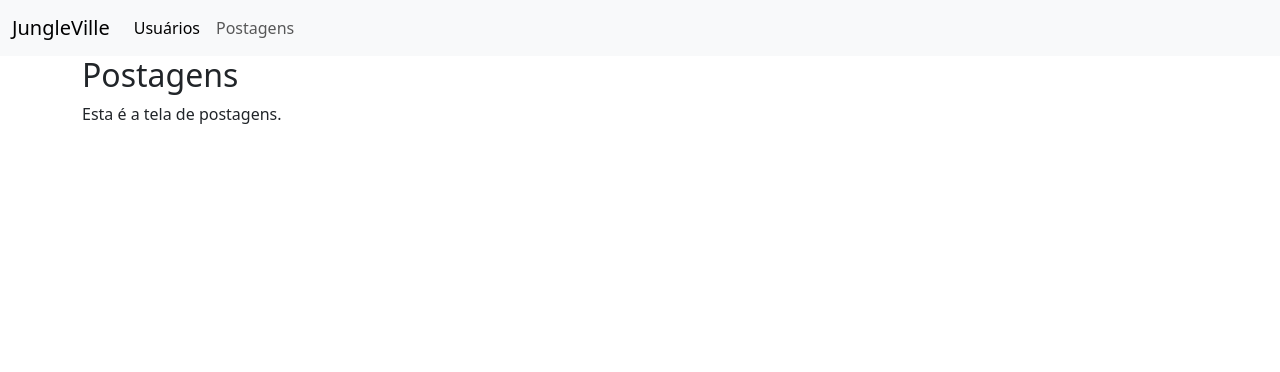
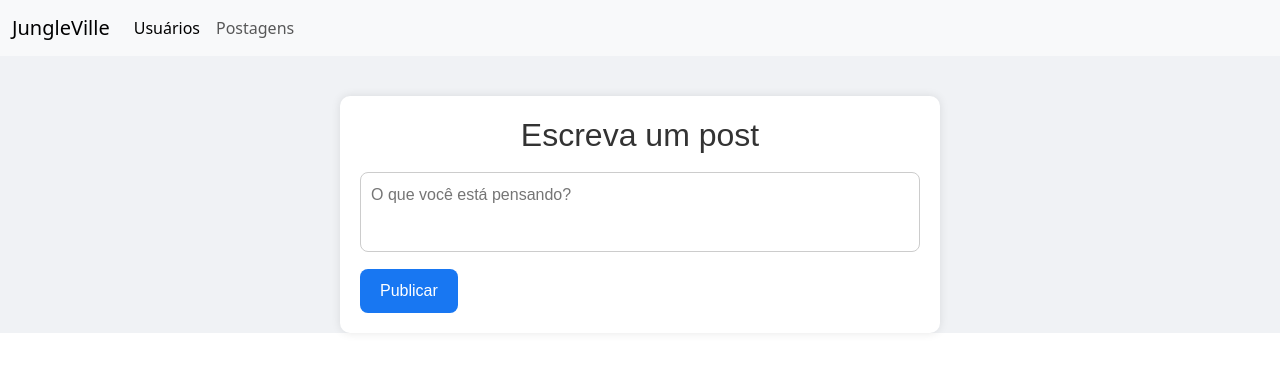
Before and after one commit to KaueGomesCidral/fabsofta-Kaue-Gabriel, an Angular app in the folder projfabsoft_frontend/: page /postagens in a window 1280 px wide. Shown: the top 372 px of the page. Built offline with nearby package versions, Linux system fonts and the light colour scheme; no server answers.

Commit message:
tela postagem

```diff
--- a/projfabsoft_frontend/src/app/postagem/postagem.component.html
+++ b/projfabsoft_frontend/src/app/postagem/postagem.component.html
@@ -1,4 +1,93 @@
-<main class="container">
-    <h2>Postagens</h2>
-    <p>Esta é a tela de postagens.</p>
-  </main>
+<!DOCTYPE html>
+<html lang="pt-br">
+<head>
+  <meta charset="UTF-8">
+  <title>Mini Rede Social</title>
+  <style>
+    body {
+      margin: 0;
+      padding: 0;
+      font-family: Arial, sans-serif;
+      background-color: #f0f2f5;
+      display: flex;
+      flex-direction: column;
+      align-items: center;
+    }
+
+    .container {
+      width: 100%;
+      max-width: 600px;
+      margin-top: 40px;
+      padding: 20px;
+      background-color: #fff;
+      box-shadow: 0 0 10px rgba(0,0,0,0.1);
+      border-radius: 10px;
+    }
+
+    h2 {
+      text-align: center;
+      color: #333;
+    }
+
+    textarea {
+      width: 100%;
+      height: 80px;
+      padding: 10px;
+      margin-top: 10px;
+      border: 1px solid #ccc;
+      border-radius: 8px;
+      resize: none;
+      font-size: 16px;
+    }
+
+    button {
+      margin-top: 10px;
+      padding: 10px 20px;
+      font-size: 16px;
+      background-color: #1877f2;
+      color: white;
+      border: none;
+      border-radius: 8px;
+      cursor: pointer;
+    }
+
+    button:hover {
+      background-color: #155cc1;
+    }
+
+    .post {
+      background-color: #e4e6eb;
+      margin-top: 20px;
+      padding: 15px;
+      border-radius: 10px;
+      word-wrap: break-word;
+    }
+  </style>
+</head>
+<body>
+
+  <div class="container">
+    <h2>Escreva um post</h2>
+    <textarea id="postText" placeholder="O que você está pensando?"></textarea>
+    <button onclick="publicarPost()">Publicar</button>
+
+    <div id="postsContainer"></div>
+  </div>
+
+  <script>
+    function publicarPost() {
+      const postText = document.getElementById("postText").value.trim();
+      if (postText === "") return;
+
+      const postDiv = document.createElement("div");
+      postDiv.className = "post";
+      postDiv.textContent = postText;
+
+      const container = document.getElementById("postsContainer");
+      container.prepend(postDiv); // adiciona no topo
+      document.getElementById("postText").value = ""; // limpa o campo
+    }
+  </script>
+
+</body>
+</html>
```
